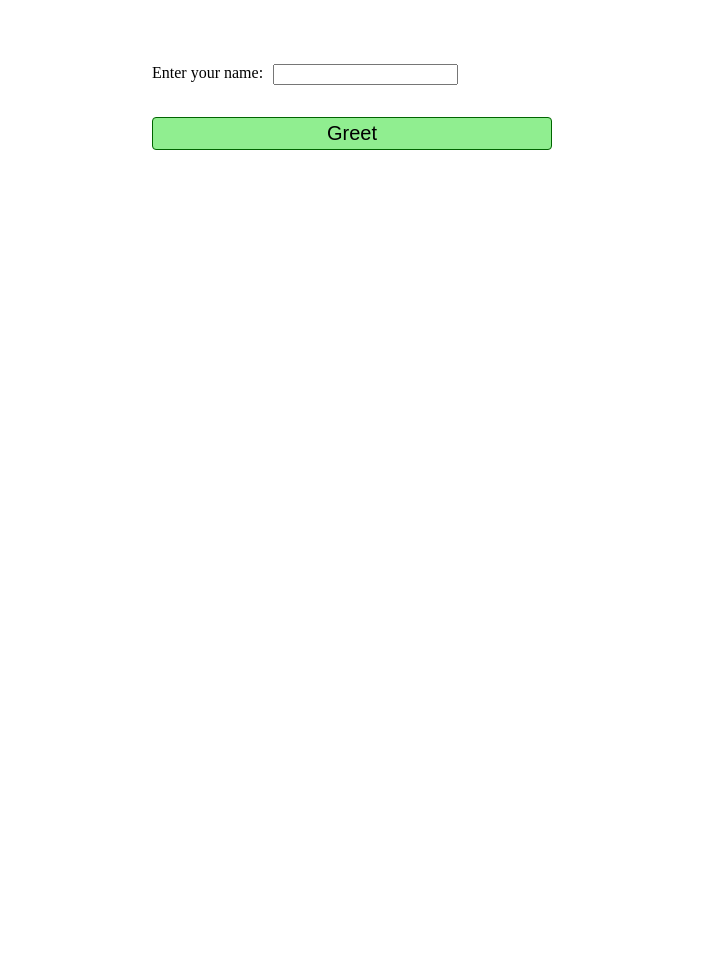
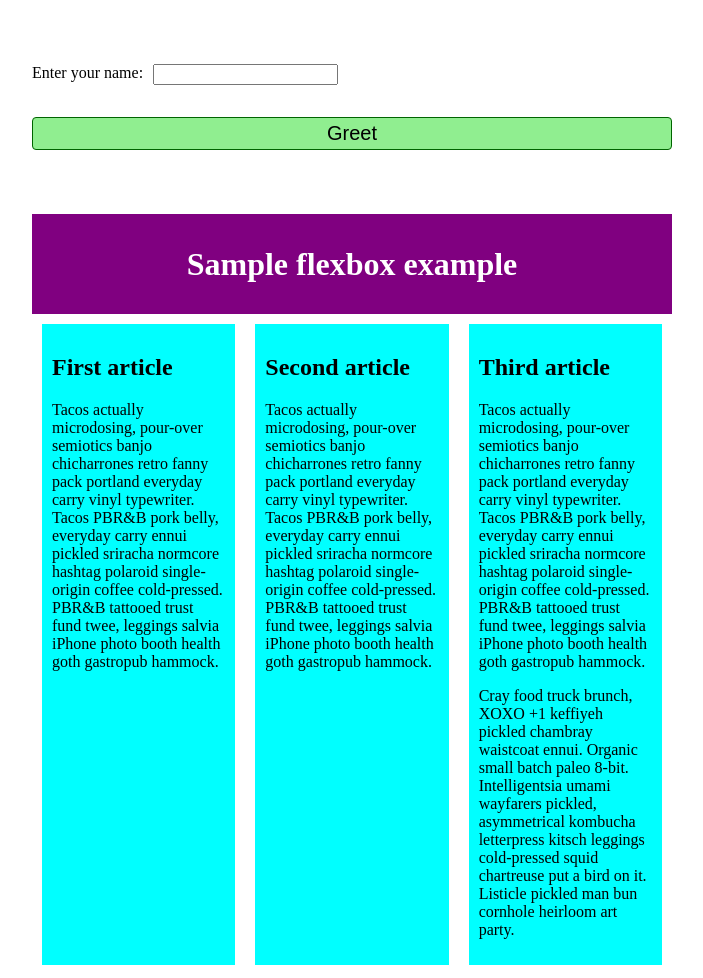
Before and after one commit to milhoanDesign/window_prompt, a plain HTML site: page index.html in a window 1280 px wide. Shown: the whole page, without its empty margins (288-991 px from the left). Before the commit the page ends 800 px from the top, so only its background shows below. Drawn offline with Linux system fonts and the light colour scheme.

Commit message:
Added flexbox to the HTML

```diff
--- a/index.html
+++ b/index.html
@@ -15,6 +15,32 @@
     <button id="greetButton">Greet</button>
     <div id="greeting"></div>
 
+    <header>
+        <h1>Sample flexbox example</h1>
+      </header>
+
+      <section>
+        <article>
+          <h2>First article</h2>
+
+          <p>Tacos actually microdosing, pour-over semiotics banjo chicharrones retro fanny pack portland everyday carry vinyl typewriter. Tacos PBR&B pork belly, everyday carry ennui pickled sriracha normcore hashtag polaroid single-origin coffee cold-pressed. PBR&B tattooed trust fund twee, leggings salvia iPhone photo booth health goth gastropub hammock.</p>
+        </article>
+
+        <article>
+          <h2>Second article</h2>
+
+          <p>Tacos actually microdosing, pour-over semiotics banjo chicharrones retro fanny pack portland everyday carry vinyl typewriter. Tacos PBR&B pork belly, everyday carry ennui pickled sriracha normcore hashtag polaroid single-origin coffee cold-pressed. PBR&B tattooed trust fund twee, leggings salvia iPhone photo booth health goth gastropub hammock.</p>
+        </article>
+
+        <article>
+          <h2>Third article</h2>
+
+          <p>Tacos actually microdosing, pour-over semiotics banjo chicharrones retro fanny pack portland everyday carry vinyl typewriter. Tacos PBR&B pork belly, everyday carry ennui pickled sriracha normcore hashtag polaroid single-origin coffee cold-pressed. PBR&B tattooed trust fund twee, leggings salvia iPhone photo booth health goth gastropub hammock.</p>
+
+          <p>Cray food truck brunch, XOXO +1 keffiyeh pickled chambray waistcoat ennui. Organic small batch paleo 8-bit. Intelligentsia umami wayfarers pickled, asymmetrical kombucha letterpress kitsch leggings cold-pressed squid chartreuse put a bird on it. Listicle pickled man bun cornhole heirloom art party.</p>
+        </article>
+      </section>
+
     <script src="main.js"></script>
 </body>
 </html>
--- a/style.css
+++ b/style.css
@@ -1,7 +1,7 @@
 
 
 body {
-    width: 400px;
+    width: 50%;
     margin: 0 auto;
     padding: 4rem 0;
 }
@@ -27,3 +27,26 @@ button {
     font-size: 2rem;
     padding: 2rem 0;
 }
+
+section {
+    display: flex;
+    flex-direction: row;
+}
+
+header {
+    background: purple;
+    height: 100px;
+  }
+
+  h1 {
+    text-align: center;
+    color: white;
+    line-height: 100px;
+    margin: 0;
+  }
+
+  article {
+    padding: 10px;
+    margin: 10px;
+    background: aqua;
+  }
```
